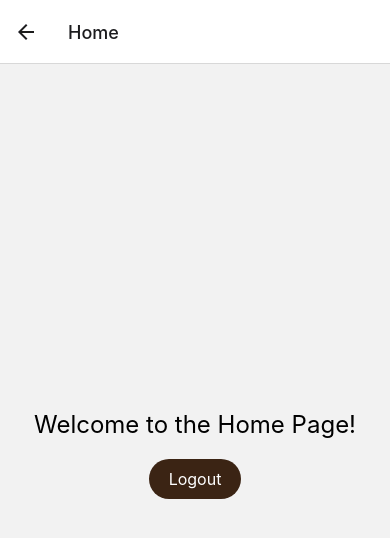
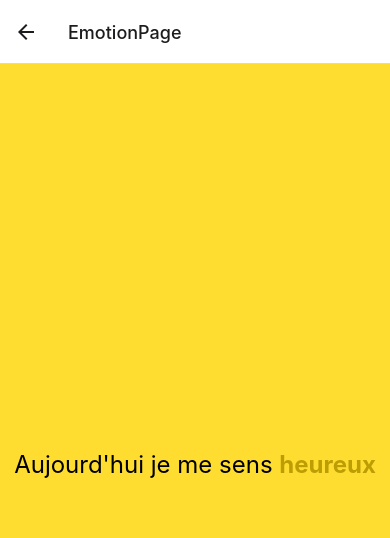
Before and after one commit to RyanFages/Moodly, a React Native app in the folder Moodly_App/: screen /Home in a window 390 px wide. Shown: the top 538 px of the page. Built offline with nearby package versions, Linux system fonts and the light colour scheme.

Commit message:
Emotion page
Emotion page created and links from and to the other pages added

```diff
--- /dev/null
+++ b/Moodly_App/src/components/atoms/EmotionText.js
@@ -0,0 +1,26 @@
+import React from 'react';
+import { Text, StyleSheet } from 'react-native';
+
+const EmotionText = ({ emotion, color }) => {
+  return (
+    <Text style={styles.text}>
+      Aujourd'hui je me sens{' '}
+      <Text style={[styles.emotion, { color }]}>
+        {emotion}
+      </Text>
+    </Text>
+  );
+};
+
+const styles = StyleSheet.create({
+  text: {
+    fontSize: 24,
+    marginTop: 20,
+    color: '#000000', // Couleur générale du texte, ajustable
+  },
+  emotion: {
+    fontWeight: 'bold', // Pour accentuer l'émotion
+  },
+});
+
+export default EmotionText;
--- a/Moodly_App/src/navigation/AppNavigator.js
+++ b/Moodly_App/src/navigation/AppNavigator.js
@@ -3,6 +3,7 @@ import { NavigationContainer } from "@react-navigation/native";
 import { createNativeStackNavigator } from "@react-navigation/native-stack";
 import LoginPage from "../pages/LoginPage";
 import HomePage from "../pages/HomePage";
+import EmotionPage from "../pages/EmotionPage";
 
 const Stack = createNativeStackNavigator();
 
@@ -20,6 +21,7 @@ const AppNavigator = () => {
           component={HomePage}
           options={{ title: "Home" }}
         />
+        <Stack.Screen name="EmotionPage" component={EmotionPage} option={{ title:"EmotionPage" }}/>
       </Stack.Navigator>
     </NavigationContainer>
   );
--- /dev/null
+++ b/Moodly_App/src/pages/EmotionPage.js
@@ -0,0 +1,90 @@
+// import React from "react";
+// import { View, Text, StyleSheet, SafeAreaView } from "react-native";
+
+// import Button from "../components/atoms/Button";
+// import EmotionTemplate from "../components/templates/EmotionTemplate";
+
+// const EmotionPage = () => {
+//   const Mood = "Heureux";
+//   return (
+//     <SafeAreaView style={{ flex: 1 }}>
+//       <EmotionTemplate Mood={Mood} />
+//     </SafeAreaView>
+//   );
+// };
+
+// export default EmotionPage;
+
+
+import React from 'react';
+import { View, StyleSheet} from 'react-native';
+import EmotionText from '../components/atoms/EmotionText';
+
+
+const MoodTrackerPage = () => {
+  // Choisis ici l'émotion que tu veux afficher
+  const selectedEmotion = 'heureux'; // Change cette valeur pour tester d'autres émotions
+
+  const emotionData = {
+    'heureux': {
+      color: '#FFDD30',
+      textColor: '#BC9D03',
+      text: 'heureux',
+
+    },
+    'motivé': {
+      color: '#FF94BD',
+      textColor: '#FF307F',
+      text: 'motivé'
+    },
+    'neutre': {
+      color: '#B0B0B0',
+      textColor: '#737373',
+      text: 'neutre'
+    },
+    'triste': {
+      color: '#42A8FD',
+      textColor: '#0968B8',
+      text: 'triste'
+    },
+    'énervé': {
+      color: '#FF4545',
+      textColor: '#A40000',
+      text: 'énervé'
+    },
+    'stressé': {
+      color: '#F68A37',
+      textColor: '#B04C00',
+      text: 'stressé'
+    },
+    'fatigué': {
+      color: '#9E76D6',
+      textColor: '#692CBF',
+      text: 'fatigué'
+    },
+    'frustré': {
+      color: '#2EBB6E',
+      textColor: '#156238',
+      text: 'frustré'
+    },
+  };
+
+  // Utilisation de l'émotion actuelle
+  const currentEmotion = emotionData[selectedEmotion];
+
+  return (
+    <View style={[styles.container, { backgroundColor: currentEmotion.color }]}>
+      <EmotionText emotion={currentEmotion.text} color={currentEmotion.textColor} />
+    </View>
+  );
+};
+
+const styles = StyleSheet.create({
+  container: {
+    flex: 1,
+    justifyContent: 'center',
+    alignItems: 'center',
+  }
+});
+
+export default MoodTrackerPage;
--- a/Moodly_App/src/pages/HomePage.js
+++ b/Moodly_App/src/pages/HomePage.js
@@ -13,6 +13,7 @@ const HomePage = ({ navigation }) => {
         <View style={styles.container}>
             <Text style={styles.text}>Welcome to the Home Page!</Text>
             <Button title="Logout" onPress={handleLogout} />
+            <Button title="Emotion" onPress={navigation.navigate("EmotionPage")} />
         </View>
     );
 };
```
Lines whose indentation alone changed are shown as unchanged.
